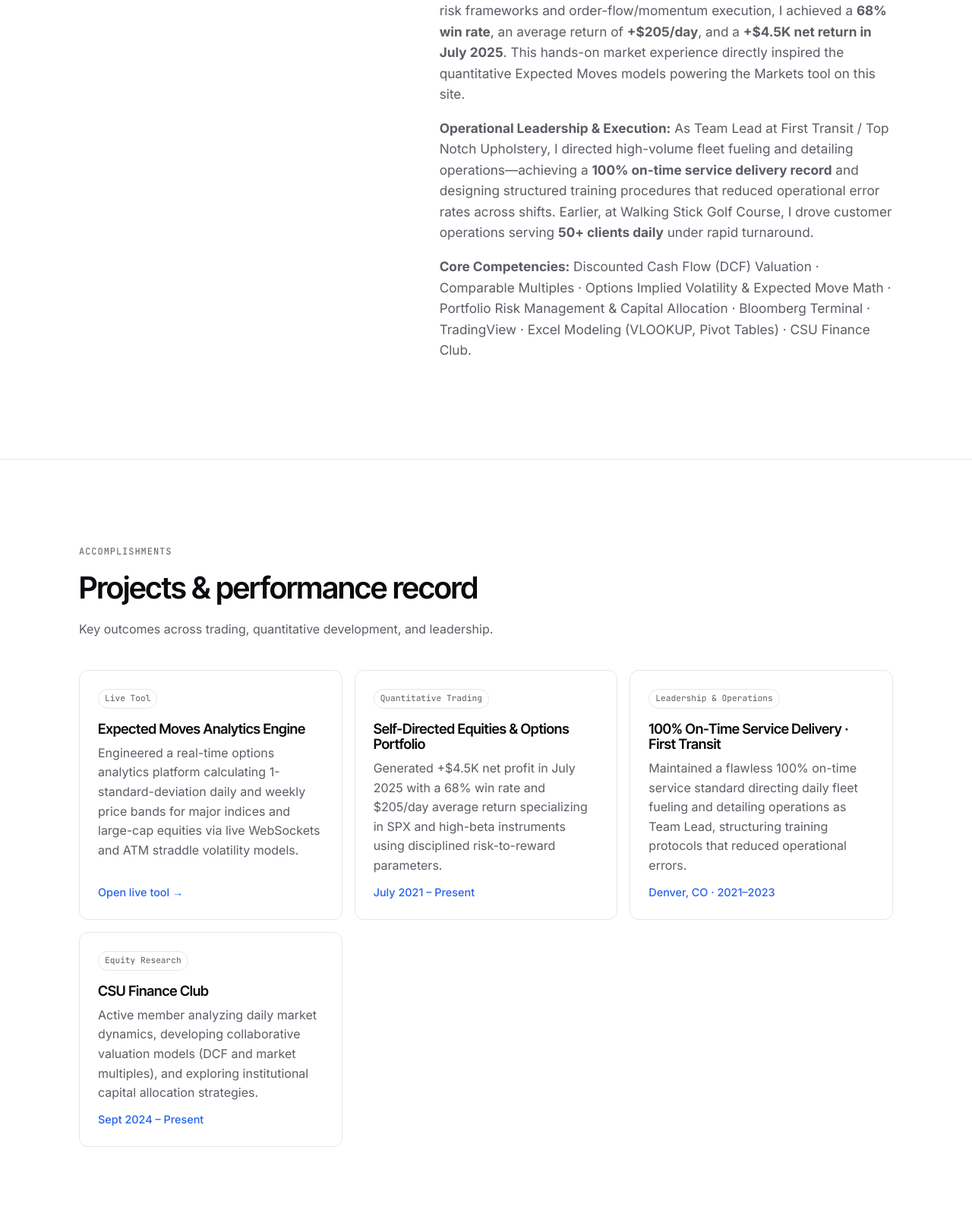
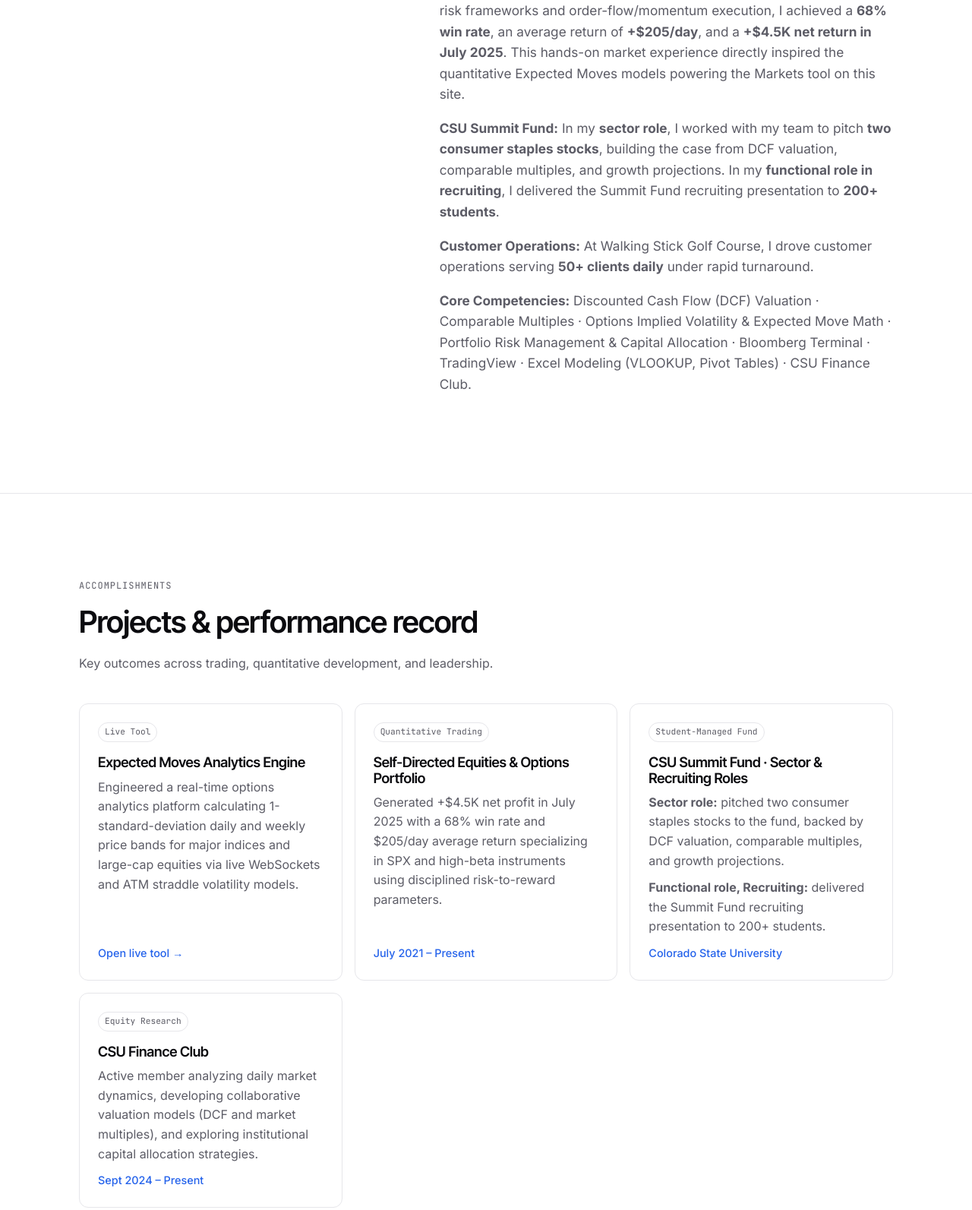
Before and after one commit to isaiah30333/isaiah30333.github.io, a plain HTML site: page index.html in a window 1280 px wide. Shown: the part 1091-2684 px from the top of the page at 76% size. Drawn offline with Linux system fonts and the light colour scheme.

Commit message:
Update resume: add Summit Fund roles, remove First Transit, phone and trading metric

```diff
--- a/index.html
+++ b/index.html
@@ -41,7 +41,7 @@
       <div class="facts reveal">
         <div><span class="fact-k">Education</span><span class="fact-v">CSU Finance (Dec '26)</span></div>
         <div><span class="fact-k">Focus</span><span class="fact-v">Investment Analysis</span></div>
-        <div><span class="fact-k">Trading Metric</span><span class="fact-v">68% Win Rate · +$205/day</span></div>
+        <div><span class="fact-k">Based in</span><span class="fact-v">Denver, Colorado</span></div>
         <div><span class="fact-k">Open to</span><span class="fact-v">Analyst &amp; Trading Roles</span></div>
       </div>
     </section>
@@ -61,7 +61,10 @@
             <strong>Quantitative Trading &amp; Track Record:</strong> Since July 2021, I have actively managed a self-directed equities and options portfolio specializing in SPX, SPY, and high-volatility instruments. By applying strict mathematical risk frameworks and order-flow/momentum execution, I achieved a <strong>68% win rate</strong>, an average return of <strong>+$205/day</strong>, and a <strong>+$4.5K net return in July 2025</strong>. This hands-on market experience directly inspired the quantitative Expected Moves models powering the Markets tool on this site.
           </p>
           <p>
-            <strong>Operational Leadership &amp; Execution:</strong> As Team Lead at First Transit / Top Notch Upholstery, I directed high-volume fleet fueling and detailing operations—achieving a <strong>100% on-time service delivery record</strong> and designing structured training procedures that reduced operational error rates across shifts. Earlier, at Walking Stick Golf Course, I drove customer operations serving <strong>50+ clients daily</strong> under rapid turnaround.
+            <strong>CSU Summit Fund:</strong> In my <strong>sector role</strong>, I worked with my team to pitch <strong>two consumer staples stocks</strong>, building the case from DCF valuation, comparable multiples, and growth projections. In my <strong>functional role in recruiting</strong>, I delivered the Summit Fund recruiting presentation to <strong>200+ students</strong>.
+          </p>
+          <p>
+            <strong>Customer Operations:</strong> At Walking Stick Golf Course, I drove customer operations serving <strong>50+ clients daily</strong> under rapid turnaround.
           </p>
           <p>
             <strong>Core Competencies:</strong> Discounted Cash Flow (DCF) Valuation · Comparable Multiples · Options Implied Volatility &amp; Expected Move Math · Portfolio Risk Management &amp; Capital Allocation · Bloomberg Terminal · TradingView · Excel Modeling (VLOOKUP, Pivot Tables) · CSU Finance Club.
@@ -92,10 +95,11 @@
             <span class="card-link">July 2021 – Present</span>
           </div>
           <div class="card project reveal" style="--d:.1s">
-            <span class="tag">Leadership &amp; Operations</span>
-            <h3>100% On-Time Service Delivery · First Transit</h3>
-            <p class="muted">Maintained a flawless 100% on-time service standard directing daily fleet fueling and detailing operations as Team Lead, structuring training protocols that reduced operational errors.</p>
-            <span class="card-link">Denver, CO · 2021–2023</span>
+            <span class="tag">Student-Managed Fund</span>
+            <h3>CSU Summit Fund · Sector &amp; Recruiting Roles</h3>
+            <p class="muted"><strong>Sector role:</strong> pitched two consumer staples stocks to the fund, backed by DCF valuation, comparable multiples, and growth projections.</p>
+            <p class="muted"><strong>Functional role, Recruiting:</strong> delivered the Summit Fund recruiting presentation to 200+ students.</p>
+            <span class="card-link">Colorado State University</span>
           </div>
           <div class="card project reveal" style="--d:.15s">
             <span class="tag">Equity Research</span>
@@ -114,18 +118,13 @@
           <div>
             <p class="eyebrow">Contact</p>
             <h2>Let's talk.</h2>
-            <p class="muted">The fastest way to reach me is email, phone, or LinkedIn.</p>
+            <p class="muted">The fastest way to reach me is email or LinkedIn.</p>
           </div>
           <div class="contact-links">
             <a class="contact-row" data-gmail-compose href="#" target="_blank" rel="noopener">
               <span class="contact-k">Email</span>
               <span class="contact-v" data-site="email"></span>
               <span aria-hidden="true">↗</span>
-            </a>
-            <a class="contact-row" href="tel:[removed]">
-              <span class="contact-k">Phone</span>
-              <span class="contact-v">[removed]</span>
-              <span aria-hidden="true">📞</span>
             </a>
             <a class="contact-row" data-site-href="linkedin" href="#" target="_blank" rel="noopener">
               <span class="contact-k">LinkedIn</span>
```
